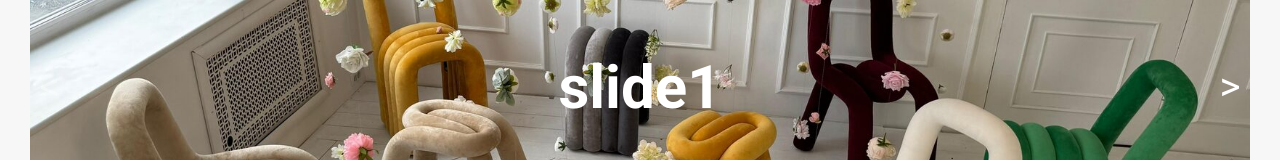
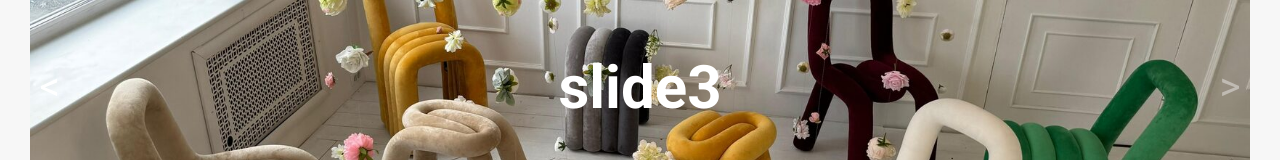
Before and after one commit to leonraz58/eksekon, a React app: page / in a window 1280 px wide. Shown: the part 275-435 px from the top of the page. Built offline with nearby package versions, Linux system fonts and the light colour scheme; a web font is replaced by a local one.

Commit message:
add Carousel mainBigSlider variant

```diff
--- a/src/components/carousel/Carousel.tsx
+++ b/src/components/carousel/Carousel.tsx
@@ -6,19 +6,56 @@ import AliceCarousel from "react-alice-carousel";
 import "react-alice-carousel/lib/alice-carousel.css";
 import './aliceCarousel.css'
 import image from './../../assets/images/main.jpeg'
+import clsx from "clsx";
 
-export const Carousel = () => {
+type animationType = 'slide' | 'fadeout'
 
-    const items = [
-        <div className={s.imgWrapper}><img className={s.image} src={image} alt=""></img><h2>slide1</h2></div>,
-        <div className={s.imgWrapper}><img className={s.image} src={image} alt=""></img><h2>slide2</h2></div>,
-        <div className={s.imgWrapper}><img className={s.image} src={image} alt=""></img><h2>slide3</h2></div>,
-    ]
+type Props = {
+    variant?: 'mainBigSlider' | 'square'
+    text?: string[]
+    images?: string[]
+
+}
+
+export const Carousel = (props: Props) => {
+
+    const {variant, images, text} = props
+
+    let disableDotsControls = true
+    let animationType: animationType = 'slide'
+    let imageVariantProps = ``
+    let autoHeight = false
+    let autoPlay = false
+
+    switch(variant) {
+        case 'mainBigSlider': {
+            animationType = 'fadeout'
+            imageVariantProps = s.imageBigSlider
+            autoPlay = true
+            break
+        }
+
+    }
+
+    // const items = [
+    //     <div className={s.imgWrapper}><img className={clsx(s.image, imageVariantProps)} src={image} alt=""></img><h2>slide1</h2></div>,
+    //     <div className={s.imgWrapper}><img className={clsx(s.image, imageVariantProps)} alt=""></img><h2>slide2</h2></div>,
+    //     <div className={s.imgWrapper}><img className={clsx(s.image, imageVariantProps)} alt=""></img><h2>slide3</h2></div>,
+    // ]
+
+    const items = images?.map((image: string, i: number) => {
+        return (
+            <div className={s.imgWrapper}>
+                <img className={clsx(s.image, imageVariantProps)} src={image} alt=""/>
+                <h2>{text ? text[i] : ''}</h2></div>
+        )
+    })
+
     return (
         <div className={s.wrapper}>
-            <AliceCarousel animationType={'fadeout'}
-                           disableDotsControls={true}
-                           items={items} autoHeight={false}
+            <AliceCarousel animationType={animationType}
+                           disableDotsControls={disableDotsControls}
+                           items={items} autoHeight={autoHeight} autoPlay={autoPlay}
                 //renderPrevButton={() => (<div>{'<'}</div>)}
             />
             {/*<div className={s.imgWrapper}><img className={s.image} src={image} alt=""></img><h2>slide1</h2></div>,*/}
--- a/src/components/carousel/carousel.module.scss
+++ b/src/components/carousel/carousel.module.scss
@@ -29,10 +29,14 @@
     width: 100%;
     height: 100%;
     object-fit: cover;
-    aspect-ratio: 2 / 1;
+    //aspect-ratio: 2 / 1;
     &:hover {
       transform: scale(1.2);
       transition: 5s;
     }
   }
 }
+
+.imageBigSlider {
+  aspect-ratio: 2 / 1;
+}
--- a/src/layout/main/main.tsx
+++ b/src/layout/main/main.tsx
@@ -7,7 +7,6 @@ import "react-alice-carousel/lib/alice-carousel.css";
 //import './../../styles/aliceCarousel.css'
 import {PageContainer} from "../../components/pageContainer/pageContainer";
 import {Carousel} from "../../components/carousel/Carousel";
-
 
 export const Main = () => {
 
@@ -28,7 +27,7 @@ export const Main = () => {
                 {/*        //renderPrevButton={() => (<div>{'<'}</div>)}*/}
                 {/*    />*/}
                 {/*</div>*/}
-                <Carousel/>
+                <Carousel variant={'mainBigSlider'} images={[imageSlider, imageSlider2, image]} text={['slide1', 'slide2', 'slide3']} />
             </PageContainer>
         </div>
 
```
